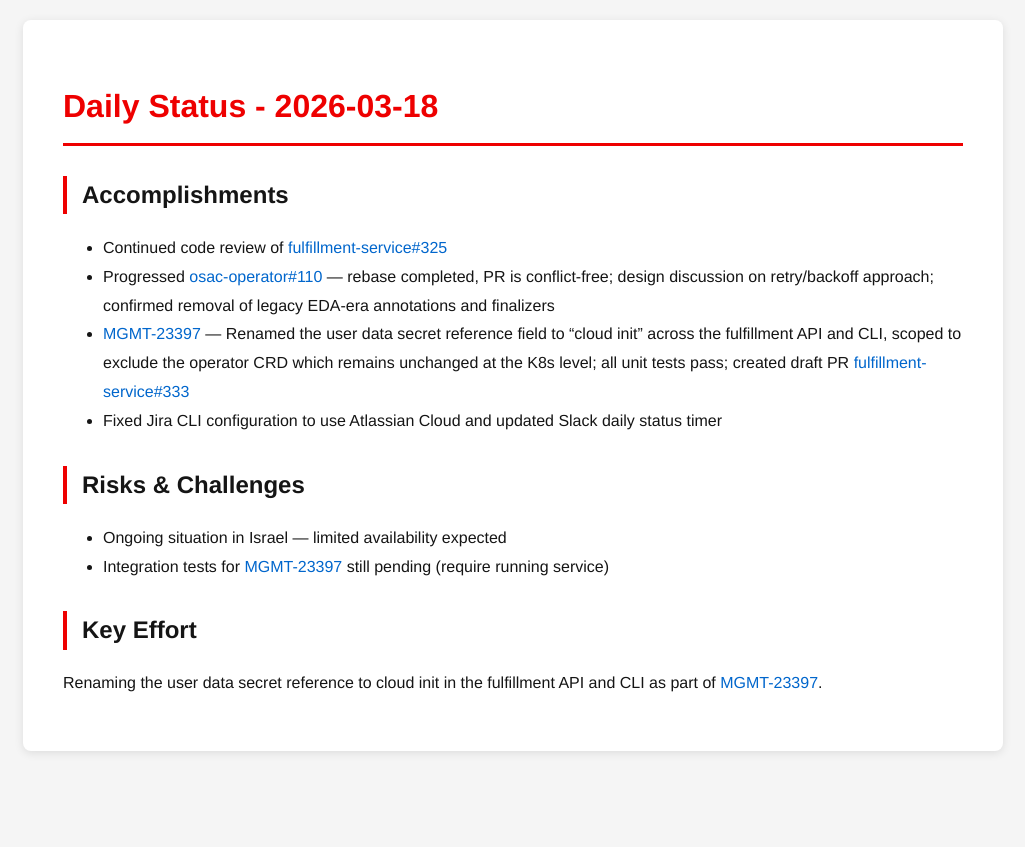
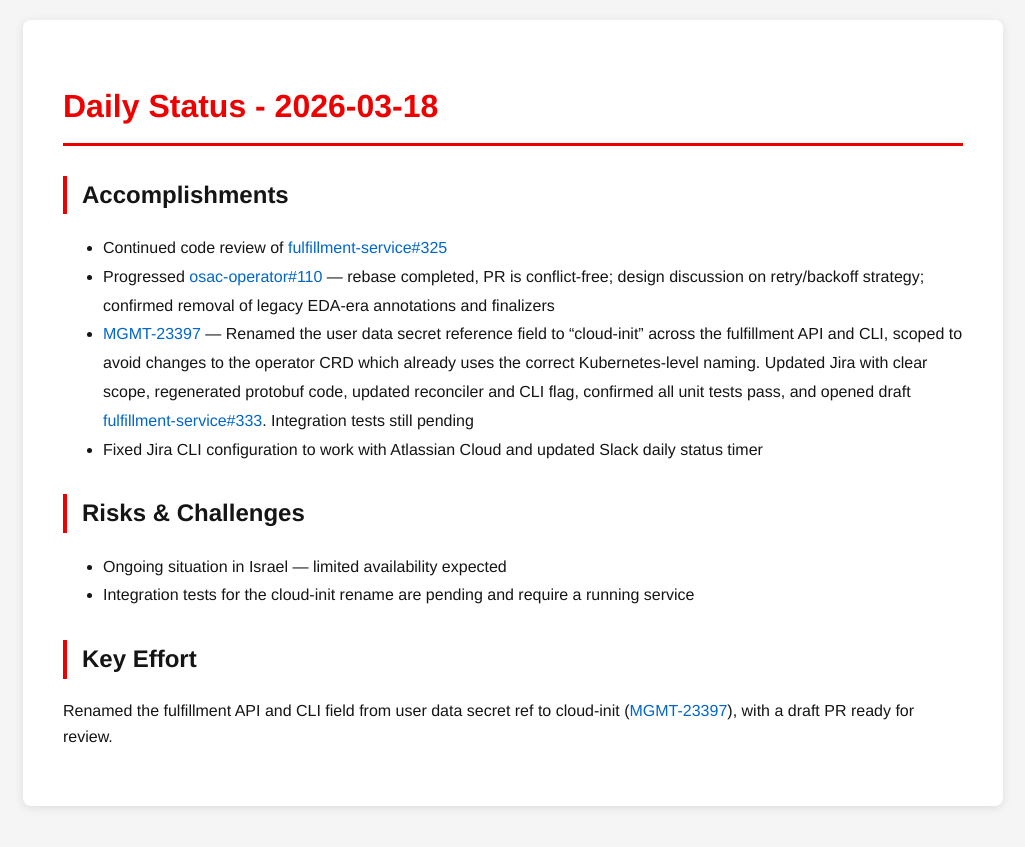
Before and after one commit to tzvatot/daily-status, a Jekyll site: the page built from 2026-03-18.md, in a window 1280 px wide. Shown: the top 847 px of the page, without its empty margins (127-1152 px from the left). Built offline with Jekyll 4.4.1, drawn with Linux system fonts in a browser that asks for light colours.

Commit message:
Daily status update - 2026-03-18

```diff
--- a/2026-03-18.md
+++ b/2026-03-18.md
@@ -8,13 +8,13 @@
 
 ## Accomplishments
 - Continued code review of [fulfillment-service#325](https://github.com/osac-project/fulfillment-service/pull/325)
-- Progressed [osac-operator#110](https://github.com/osac-project/osac-operator/pull/110) — rebase completed, PR is conflict-free; design discussion on retry/backoff approach; confirmed removal of legacy EDA-era annotations and finalizers
-- [MGMT-23397](https://issues.redhat.com/browse/MGMT-23397) — Renamed the user data secret reference field to "cloud init" across the fulfillment API and CLI, scoped to exclude the operator CRD which remains unchanged at the K8s level; all unit tests pass; created draft PR [fulfillment-service#333](https://github.com/osac-project/fulfillment-service/pull/333)
-- Fixed Jira CLI configuration to use Atlassian Cloud and updated Slack daily status timer
+- Progressed [osac-operator#110](https://github.com/osac-project/osac-operator/pull/110) — rebase completed, PR is conflict-free; design discussion on retry/backoff strategy; confirmed removal of legacy EDA-era annotations and finalizers
+- [MGMT-23397](https://issues.redhat.com/browse/MGMT-23397) — Renamed the user data secret reference field to "cloud-init" across the fulfillment API and CLI, scoped to avoid changes to the operator CRD which already uses the correct Kubernetes-level naming. Updated Jira with clear scope, regenerated protobuf code, updated reconciler and CLI flag, confirmed all unit tests pass, and opened draft [fulfillment-service#333](https://github.com/osac-project/fulfillment-service/pull/333). Integration tests still pending
+- Fixed Jira CLI configuration to work with Atlassian Cloud and updated Slack daily status timer
 
 ## Risks & Challenges
 - Ongoing situation in Israel — limited availability expected
-- Integration tests for [MGMT-23397](https://issues.redhat.com/browse/MGMT-23397) still pending (require running service)
+- Integration tests for the cloud-init rename are pending and require a running service
 
 ## Key Effort
-Renaming the user data secret reference to cloud init in the fulfillment API and CLI as part of [MGMT-23397](https://issues.redhat.com/browse/MGMT-23397).
+Renamed the fulfillment API and CLI field from user data secret ref to cloud-init ([MGMT-23397](https://issues.redhat.com/browse/MGMT-23397)), with a draft PR ready for review.
```
